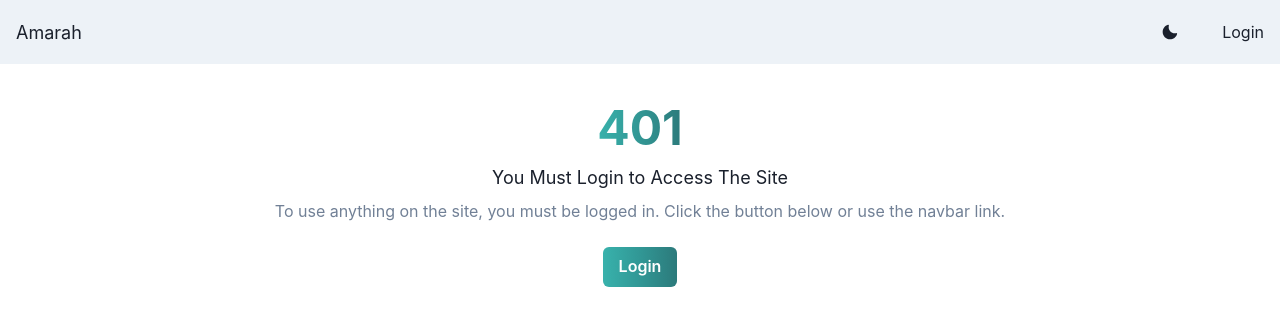
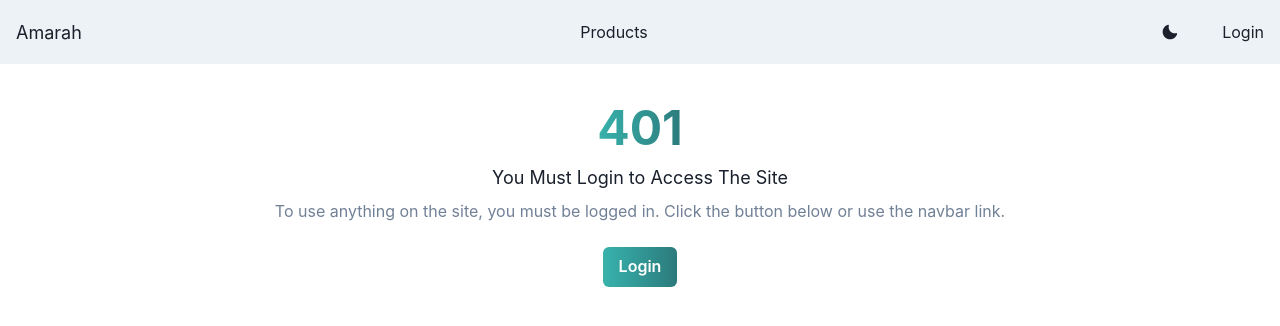
Before and after one commit to travissaylor/amarah-wix-to-facebook, a Next.js app: page / in a window 1280 px wide. Shown: the top 326 px of the page. Built offline with nearby package versions, Linux system fonts and the light colour scheme; no server answers; the database is empty.

Commit message:
Add nav menu items and include products page

```diff
--- a/components/Header.tsx
+++ b/components/Header.tsx
@@ -16,10 +16,13 @@ import {
     useColorMode,
     Center,
     Spinner,
+    HStack,
 } from "@chakra-ui/react"
 import { MoonIcon, SunIcon } from "@chakra-ui/icons"
 import { useSession } from "next-auth/react"
 import NextLink from "next/link"
+
+const Links = [{ text: "Products", link: "/products" }]
 
 const NavLink = ({ children }: { children: ReactNode }) => (
     <Link
@@ -30,7 +33,7 @@ const NavLink = ({ children }: { children: ReactNode }) => (
             textDecoration: "none",
             bg: useColorModeValue("gray.200", "gray.700"),
         }}
-        href={"#"}
+        as={"span"}
     >
         {children}
     </Link>
@@ -55,6 +58,32 @@ export default function Nav() {
                             <Link fontSize="lg">Amarah</Link>
                         </NextLink>
                     </Box>
+
+                    <HStack
+                        as={"nav"}
+                        spacing={4}
+                        display={{ base: "none", md: "flex" }}
+                    >
+                        {Links.map((link) => (
+                            <NextLink key={link.text} href={link.link}>
+                                <Link
+                                    px={2}
+                                    py={1}
+                                    rounded={"md"}
+                                    _hover={{
+                                        textDecoration: "none",
+                                        bg: useColorModeValue(
+                                            "gray.200",
+                                            "gray.700"
+                                        ),
+                                    }}
+                                    as={"span"}
+                                >
+                                    {link.text}
+                                </Link>
+                            </NextLink>
+                        ))}
+                    </HStack>
 
                     <Flex alignItems={"center"}>
                         <Stack direction={"row"} spacing={7}>
```
